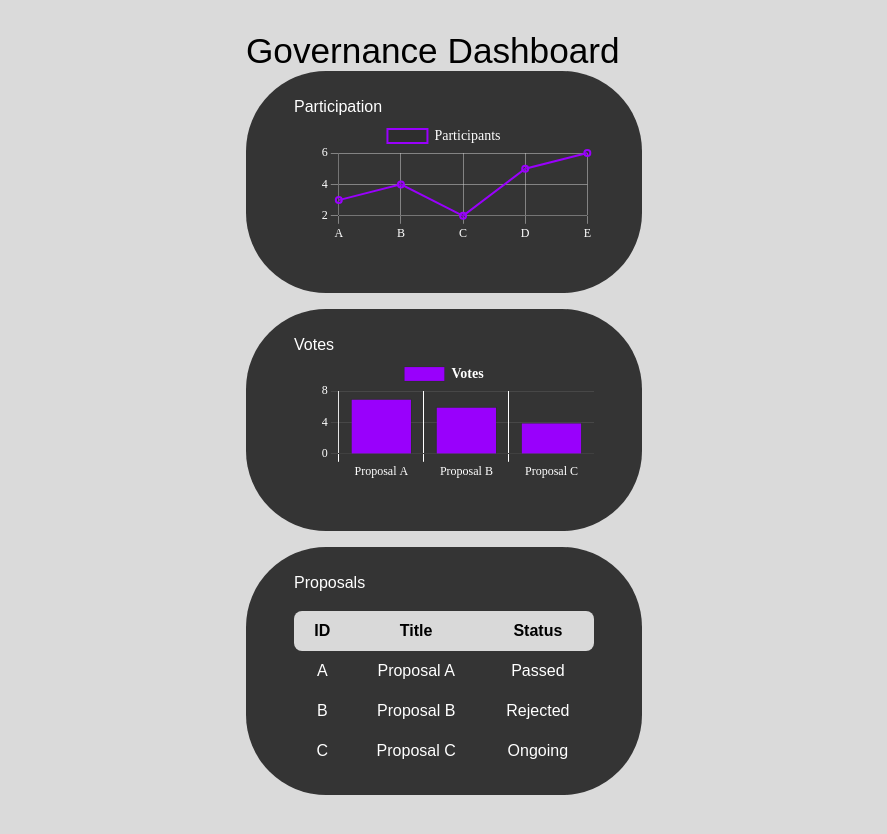
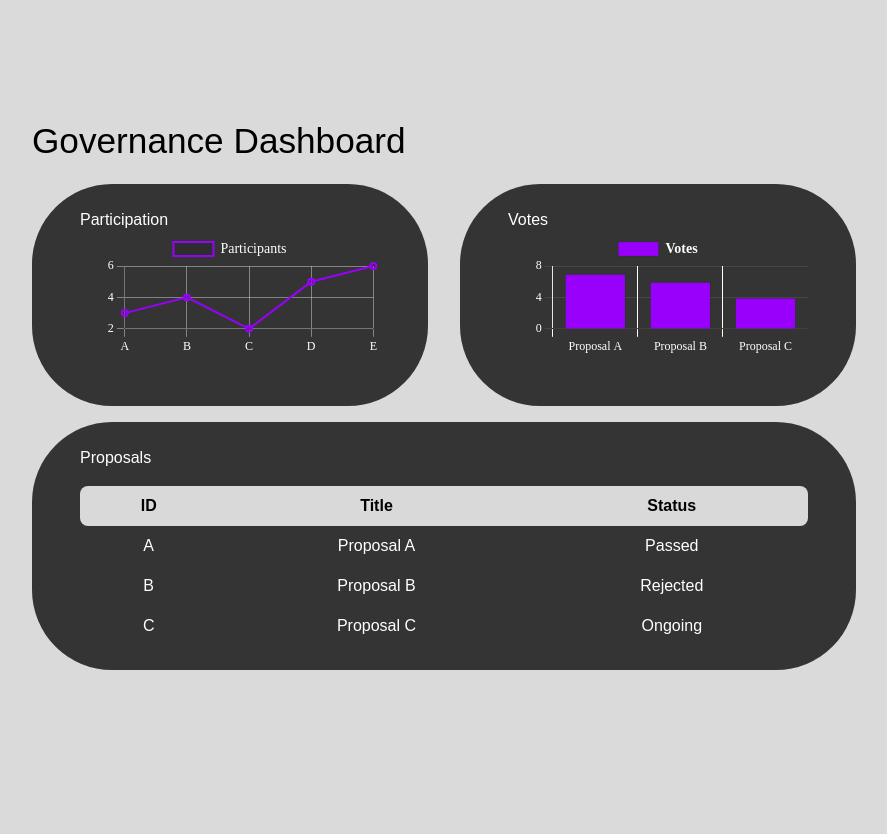
Before and after one commit to hyphacoop/governance-experiment, a Svelte app in the folder dashboard/: page / in a window 1280 px wide. Shown: the top 834 px of the page, without its empty margins (196-1083 px from the left). After the commit the page ends 800 px from the top, so only its background shows below. Built offline with nearby package versions, Linux system fonts and the light colour scheme; a web font is replaced by a local one.

Commit message:
Refactor dashboard layout for responsiveness

```diff
--- a/dashboard/src/App.svelte
+++ b/dashboard/src/App.svelte
@@ -6,10 +6,10 @@
 </script>
 
 <main>
-  <h1 class="text-left">
+  <h1 class="text-left mb-6 mt-2 text-center md:text-left">
     Governance Dashboard
   </h1>
-  <div class="flex flex-col lg:flex-col">
+  <div class="flex flex-col lg:flex-row lg:space-x-8">
     <ParticipationGraph />
     <VotesBarGraph />
   </div>
```
